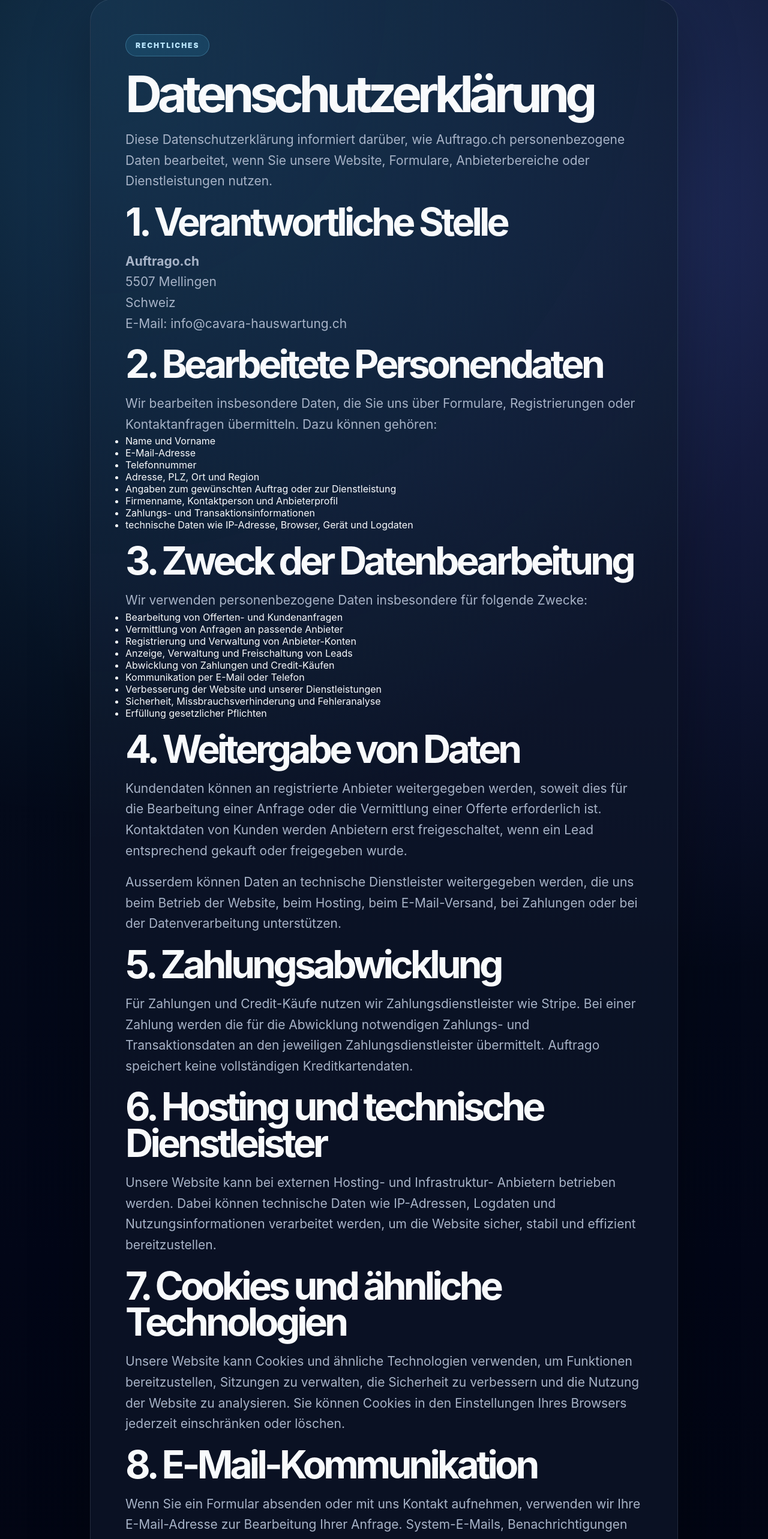
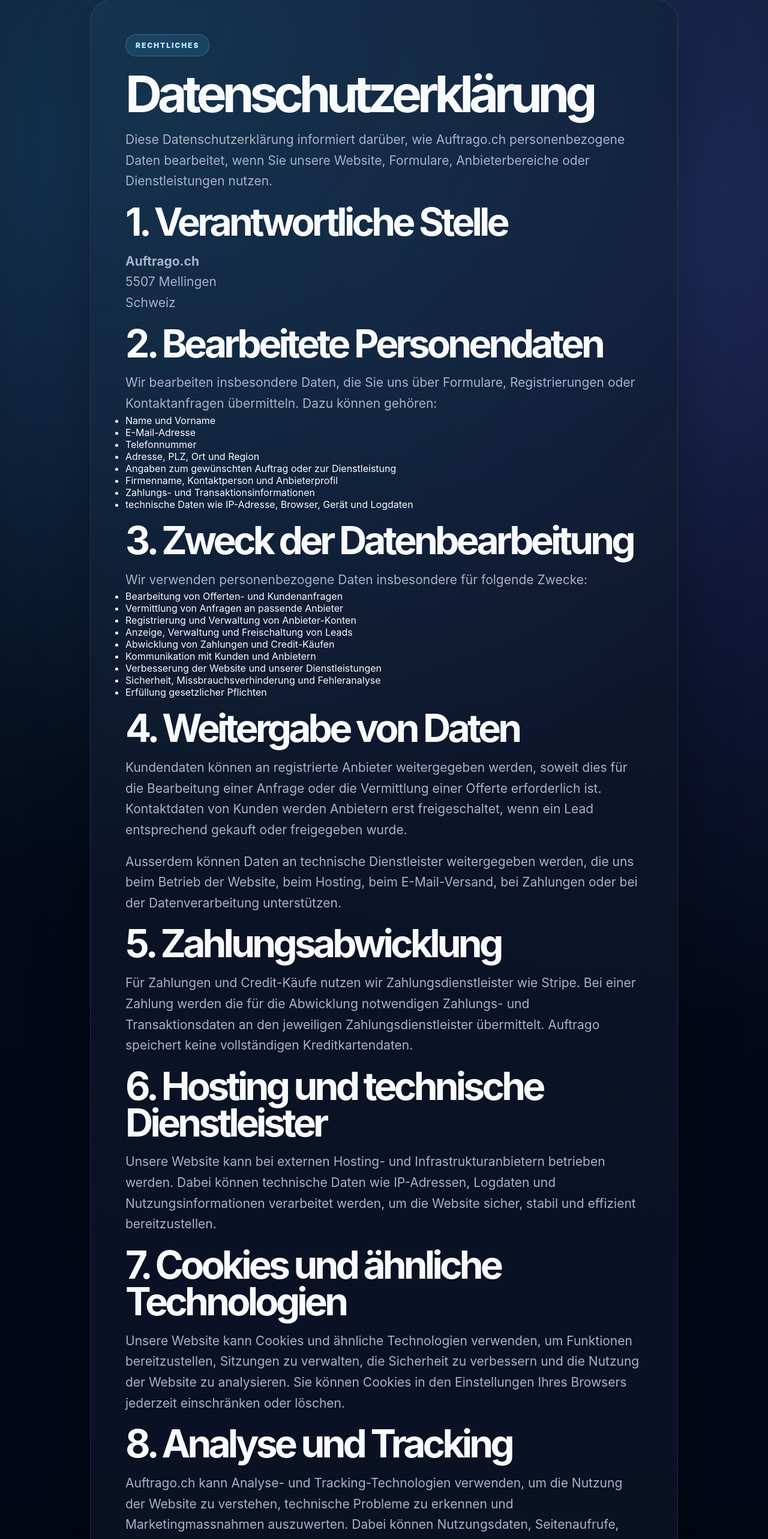
Before and after one commit to Cavara266/auftrago, a Next.js app: page /datenschutz in a window 1280 px wide. Shown: the part 166-2732 px from the top of the page at 60% size. Built offline with nearby package versions, Linux system fonts and the light colour scheme.

Commit message:
remove cavara references from legal pages

```diff
--- a/app/datenschutz/page.tsx
+++ b/app/datenschutz/page.tsx
@@ -28,11 +28,6 @@ export default function DatenschutzPage() {
               5507 Mellingen
               <br />
               Schweiz
-              <br />
-              E-Mail:{" "}
-              <a href="mailto:info@cavara-hauswartung.ch">
-                info@cavara-hauswartung.ch
-              </a>
             </p>
 
             <h2>2. Bearbeitete Personendaten</h2>
@@ -51,7 +46,9 @@ export default function DatenschutzPage() {
               <li>Angaben zum gewünschten Auftrag oder zur Dienstleistung</li>
               <li>Firmenname, Kontaktperson und Anbieterprofil</li>
               <li>Zahlungs- und Transaktionsinformationen</li>
-              <li>technische Daten wie IP-Adresse, Browser, Gerät und Logdaten</li>
+              <li>
+                technische Daten wie IP-Adresse, Browser, Gerät und Logdaten
+              </li>
             </ul>
 
             <h2>3. Zweck der Datenbearbeitung</h2>
@@ -67,7 +64,7 @@ export default function DatenschutzPage() {
               <li>Registrierung und Verwaltung von Anbieter-Konten</li>
               <li>Anzeige, Verwaltung und Freischaltung von Leads</li>
               <li>Abwicklung von Zahlungen und Credit-Käufen</li>
-              <li>Kommunikation per E-Mail oder Telefon</li>
+              <li>Kommunikation mit Kunden und Anbietern</li>
               <li>Verbesserung der Website und unserer Dienstleistungen</li>
               <li>Sicherheit, Missbrauchsverhinderung und Fehleranalyse</li>
               <li>Erfüllung gesetzlicher Pflichten</li>
@@ -103,10 +100,10 @@ export default function DatenschutzPage() {
             <h2>6. Hosting und technische Dienstleister</h2>
 
             <p>
-              Unsere Website kann bei externen Hosting- und Infrastruktur-
-              Anbietern betrieben werden. Dabei können technische Daten wie
-              IP-Adressen, Logdaten und Nutzungsinformationen verarbeitet
-              werden, um die Website sicher, stabil und effizient bereitzustellen.
+              Unsere Website kann bei externen Hosting- und Infrastrukturanbietern
+              betrieben werden. Dabei können technische Daten wie IP-Adressen,
+              Logdaten und Nutzungsinformationen verarbeitet werden, um die
+              Website sicher, stabil und effizient bereitzustellen.
             </p>
 
             <h2>7. Cookies und ähnliche Technologien</h2>
@@ -114,44 +111,53 @@ export default function DatenschutzPage() {
             <p>
               Unsere Website kann Cookies und ähnliche Technologien verwenden,
               um Funktionen bereitzustellen, Sitzungen zu verwalten, die
-              Sicherheit zu verbessern und die Nutzung der Website zu analysieren.
-              Sie können Cookies in den Einstellungen Ihres Browsers jederzeit
-              einschränken oder löschen.
+              Sicherheit zu verbessern und die Nutzung der Website zu
+              analysieren. Sie können Cookies in den Einstellungen Ihres
+              Browsers jederzeit einschränken oder löschen.
             </p>
 
-            <h2>8. E-Mail-Kommunikation</h2>
+            <h2>8. Analyse und Tracking</h2>
+
+            <p>
+              Auftrago.ch kann Analyse- und Tracking-Technologien verwenden, um
+              die Nutzung der Website zu verstehen, technische Probleme zu
+              erkennen und Marketingmassnahmen auszuwerten. Dabei können
+              Nutzungsdaten, Seitenaufrufe, Ereignisse, Geräteinformationen und
+              technische Informationen verarbeitet werden.
+            </p>
+
+            <h2>9. E-Mail-Kommunikation</h2>
 
             <p>
               Wenn Sie ein Formular absenden oder mit uns Kontakt aufnehmen,
-              verwenden wir Ihre E-Mail-Adresse zur Bearbeitung Ihrer Anfrage.
+              verwenden wir Ihre Angaben zur Bearbeitung Ihrer Anfrage.
               System-E-Mails, Benachrichtigungen und Anfragen können über
               externe E-Mail-Dienstleister versendet werden.
             </p>
 
-            <h2>9. Speicherdauer</h2>
+            <h2>10. Speicherdauer</h2>
 
             <p>
               Wir speichern personenbezogene Daten nur so lange, wie es für die
-              genannten Zwecke erforderlich ist, gesetzliche Aufbewahrungspflichten
-              bestehen oder berechtigte Interessen an der Speicherung vorliegen.
+              genannten Zwecke erforderlich ist, gesetzliche
+              Aufbewahrungspflichten bestehen oder berechtigte Interessen an
+              der Speicherung vorliegen.
             </p>
 
-            <h2>10. Rechte betroffener Personen</h2>
+            <h2>11. Rechte betroffener Personen</h2>
 
             <p>
               Sie können im Rahmen des anwendbaren Datenschutzrechts Auskunft,
               Berichtigung, Löschung, Einschränkung der Bearbeitung oder
-              Herausgabe Ihrer personenbezogenen Daten verlangen. Bitte wenden
-              Sie sich dazu an:
+              Herausgabe Ihrer personenbezogenen Daten verlangen.
             </p>
 
             <p>
-              <a href="mailto:info@cavara-hauswartung.ch">
-                info@cavara-hauswartung.ch
-              </a>
+              Kontaktanfragen zum Datenschutz können über die Plattform oder die
+              jeweiligen Kontaktformulare eingereicht werden.
             </p>
 
-            <h2>11. Datensicherheit</h2>
+            <h2>12. Datensicherheit</h2>
 
             <p>
               Wir treffen angemessene technische und organisatorische Massnahmen,
@@ -159,16 +165,14 @@ export default function DatenschutzPage() {
               Zugriff und unberechtigter Bearbeitung zu schützen.
             </p>
 
-            <h2>12. Änderungen dieser Datenschutzerklärung</h2>
+            <h2>13. Änderungen dieser Datenschutzerklärung</h2>
 
             <p>
               Wir können diese Datenschutzerklärung jederzeit anpassen. Es gilt
               jeweils die auf dieser Website veröffentlichte aktuelle Version.
             </p>
 
-            <p>
-              Stand: Juni 2026
-            </p>
+            <p>Stand: Juni 2026</p>
           </div>
         </div>
       </section>
```
Also changed, not shown: app/agb/page.tsx (+35 -31 lines), app/impressum/page.tsx (+12 -24 lines).
